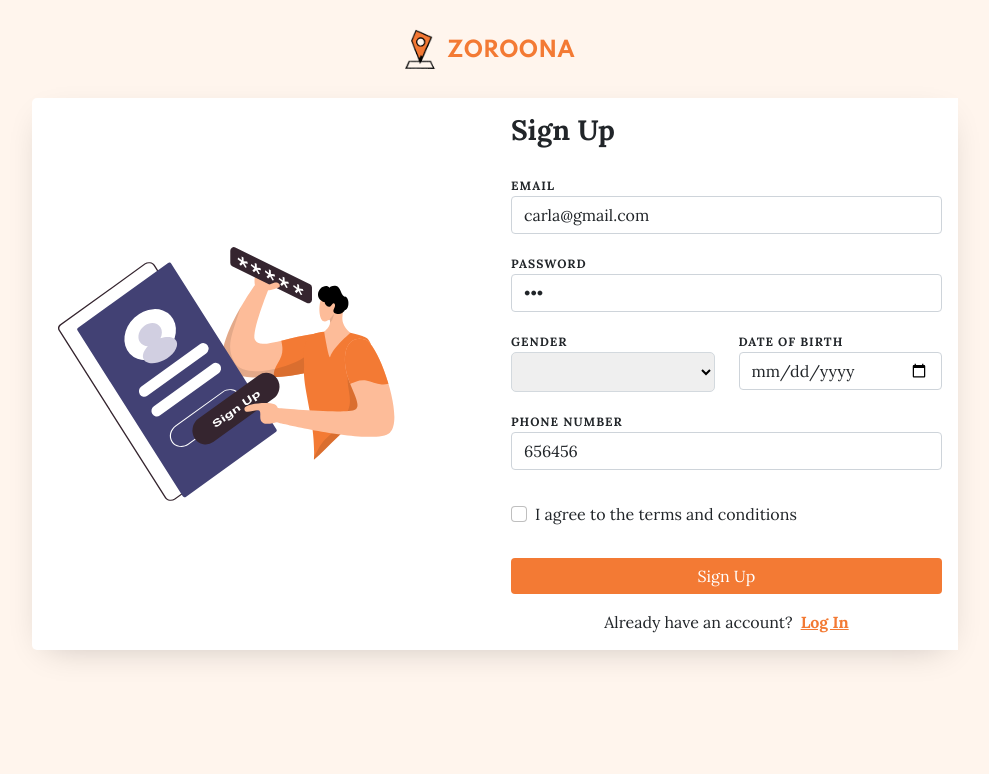
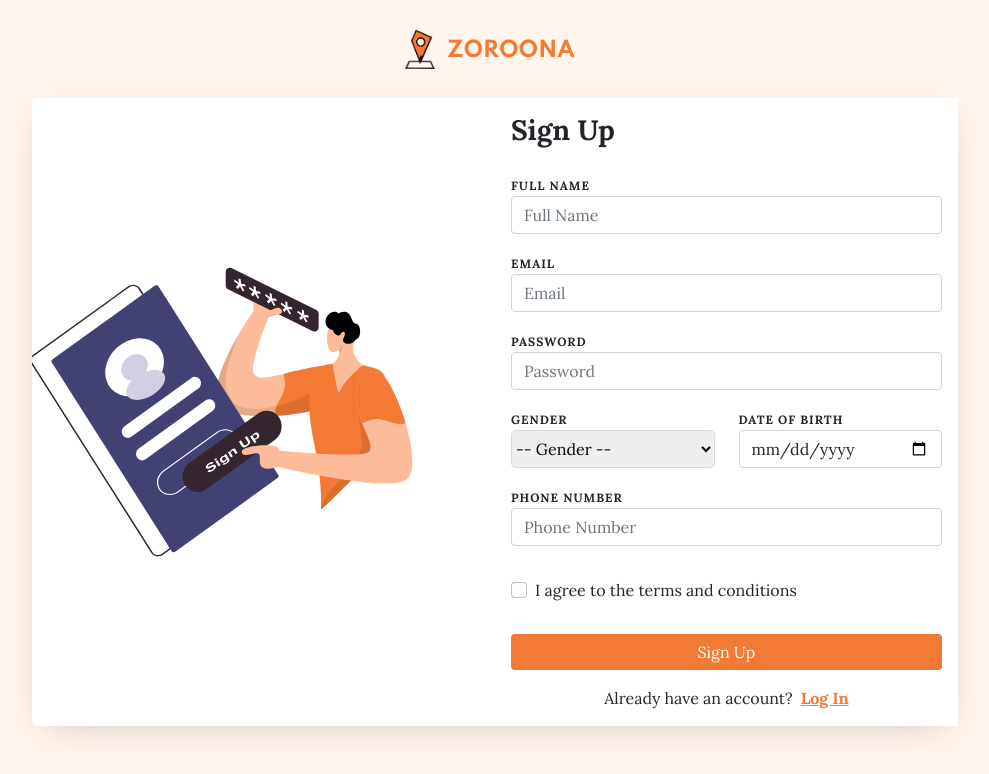
Before and after one commit to khaledbaghdadii/NewZoroona, a Vue app in the folder client/: page /signup in a window 1280 px wide. Shown: the top 774 px of the page, without its empty margins (145-1134 px from the left). Built offline with nearby package versions, Linux system fonts and the light colour scheme.

Commit message:
signup improvement

```diff
--- a/client/src/assets/scss/custom/_main.scss
+++ b/client/src/assets/scss/custom/_main.scss
@@ -177,7 +177,7 @@ footer {
 
 .select {
     outline: 0;
-    height: 40px;
+    height: 38px;
     border-radius: 5px;
     border-color: #d3d9de;
     &:focus {
--- a/client/src/services/AccountService.js
+++ b/client/src/services/AccountService.js
@@ -2,7 +2,6 @@ import Endpoint from '@/services/Endpoint'
 export default {
 
     addUser(payload) {
-        // console.log("ana fetet")
         return Endpoint().post(`http://localhost:3333/auth/signup`, payload)
     }
 }
--- a/client/src/views/signup/Signup.vue
+++ b/client/src/views/signup/Signup.vue
@@ -32,11 +32,25 @@
                     <h3 class="mb-4 fw-700">Sign Up</h3>
                   </div>
                 </div>
-                <form action="#" class="">
+                <form v-on:submit.prevent="signup">
+                  <div class="form-group mb-3">
+                    <label class="label" for="name">Full Name</label>
+                    <input
+                      name="name"
+                      id="name"
+                      type="text"
+                      class="form-control"
+                      placeholder="Full Name"
+                      v-model="signupForm.name"
+                      required
+                    />
+                  </div>
+
                   <div class="form-group mb-3">
                     <label class="label" for="name">Email</label>
                     <input
                       name="email"
+                      id="email"
                       type="email"
                       class="form-control"
                       placeholder="Email"
@@ -65,16 +79,17 @@
 
                       <select
                         name="gender"
+                        id="gender"
                         class="select w-100 position-relative"
                         required
                         v-model="signupForm.gender"
                       >
-                        <option disabled="disabled" selected="selected">
+                        <option disabled value="">
                           -- Gender --
                         </option>
-                        <option>Male</option>
-                        <option>Female</option>
-                        <option>Other</option>
+                        <option value="Male">Male</option>
+                        <option value="Female">Female</option>
+                        <option value="Other">Other</option>
                       </select>
                     </div>
                     <div class="col-sm-6 col-12 mb-3">
@@ -83,12 +98,12 @@
                       >
                       <div class="input-group date" id="datepicker">
                         <input
-                          name="dateofbirth"
+                          name="dateOfBirth"
                           type="date"
                           class="form-control"
-                          id="date"
+                          id="dateOfBirth"
                           placeholder="MM/DD/YYYY"
-                          v-model="signupForm.DOB"
+                          v-model="signupForm.dateOfBirth"
                           required
                         />
                       </div>
@@ -98,7 +113,8 @@
                         >Phone Number</label
                       >
                       <input
-                        name="phonenumber"
+                        name="phoneNumber"
+                        id="phoneNumber"
                         type="tel"
                         class="form-control"
                         placeholder="Phone Number"
@@ -107,7 +123,7 @@
                       />
                     </div>
                     <div>
-                      <input name="roleTypeId" type="hidden" value="3" />
+                      <input name="roleTypeId" id="roleTypeId" type="hidden" value="3" />
                     </div>
                   </div>
                   <div class="form-group d-flex">
@@ -126,7 +142,7 @@
                     <button
                       type="submit"
                       class="form-control btn btn-primary rounded submit px-3 text-white"
-                      @click="signup()"
+
                     >
                       Sign Up
                     </button>
@@ -156,20 +172,20 @@ export default {
   data() {
     return {
       signupForm: {
-        email: "carla@gmail.com",
-        password: "123",
-        gender: "female",
-        // DOB: "",
-        phoneNumber: "656456",
-        name: "carla",
+        email: "",
+        password: "",
+        gender: "",
+        dateOfBirth: "",
+        phoneNumber: "",
+        name: "",
         roleTypeId: 3,
       },
     };
   },
   methods: {
     signup() {
-      const self = this
-      console.log("I'm trying to add user")
+      const self = this;
+      console.log("I'm trying to add user");
       AccountService.addUser(self.signupForm)
         .then(function () {
           console.log("User Added!");
```
